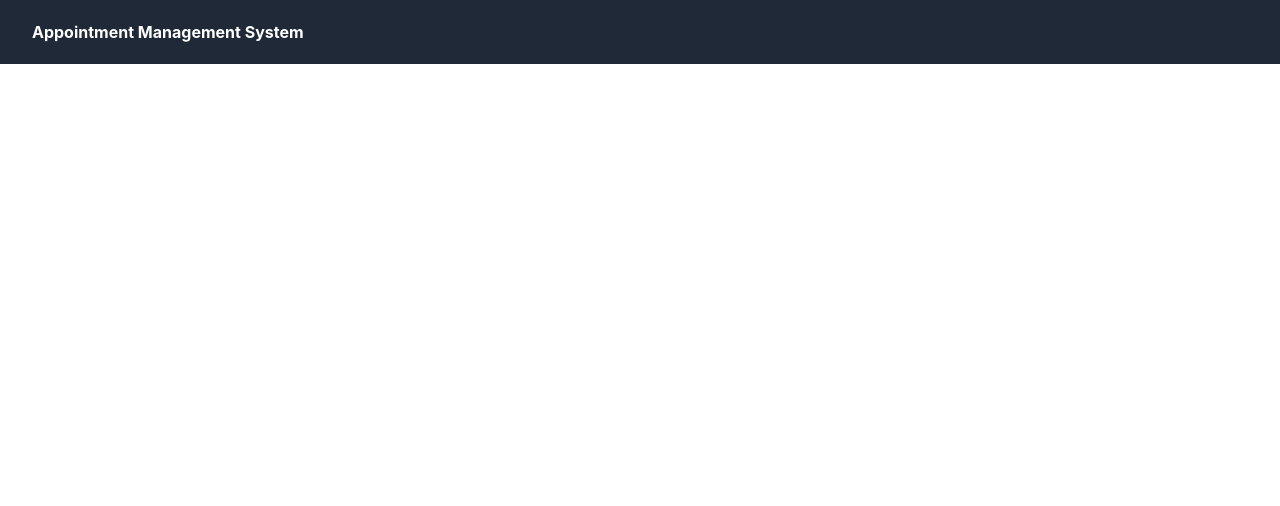
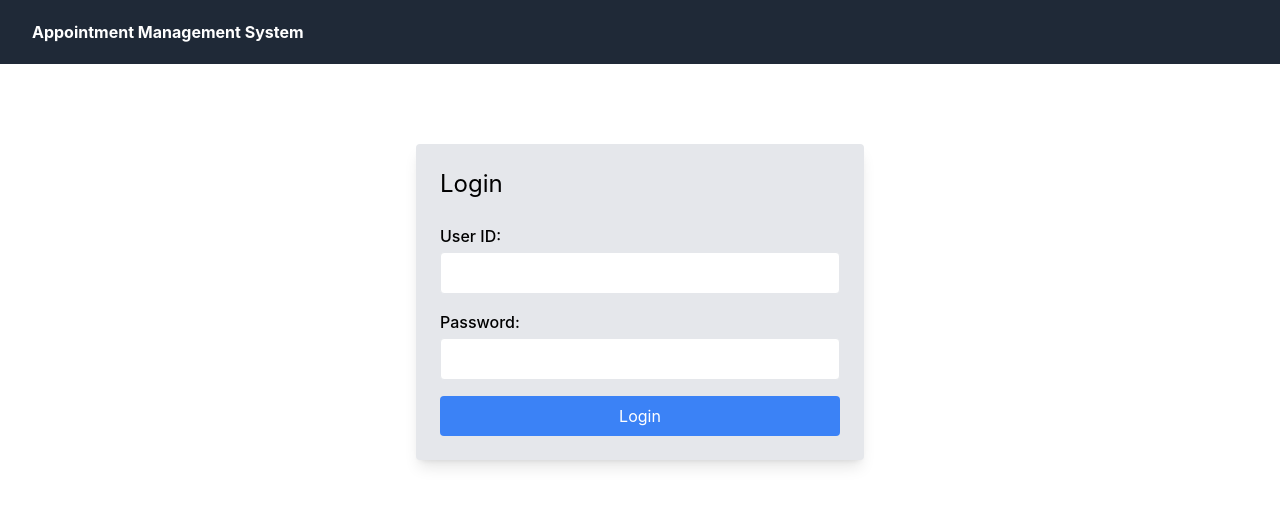
Before and after one commit to sunishaarora/appointment-system-ui, a React (Create React App) app: page /login in a window 1280 px wide. Shown: the top 506 px of the page. Built offline with nearby package versions, Linux system fonts and the light colour scheme.

Commit message:
Adding login functionality

```diff
--- a/src/App.js
+++ b/src/App.js
@@ -1,4 +1,5 @@
-import { BrowserRouter, Routes, Route } from "react-router-dom";
+import React from "react";
+import {BrowserRouter, Routes, Route, useParams} from "react-router-dom";
 import "./App.css";
 import AddUser from "./components/AddUser";
 import UserList from "./components/UserList";
@@ -8,6 +9,8 @@ import ListAppt from "./components/ListAppt";
 import UpdateAppt from "./components/UpdateAppt";
 import AddAppt from "./components/AddAppt";
 import Homepage from "./components/Homepage";
+import Login from "./components/Login";
+import UserDashboard from "./components/UserDashboard";
 
 function App() {
     return (
@@ -22,9 +25,19 @@ function App() {
                 <Route path="/apptList" element={<ListAppt />} />
                 <Route path="/addAppt" element={<AddAppt />} />
                 <Route path="/updateAppt/:appointmentId" element={<UpdateAppt />} />
+                <Route exact path="/login" element={<Login />} />
+                <Route exact path="/dashboard/:userId" element={<Dashboard />} />
+                <Route exact path="/admin/dashboard" element={<Homepage />} />
             </Routes>
         </BrowserRouter>
     );
 }
 
+const Dashboard = (props) => {
+    const { userId } = useParams();
+    console.log("userId:", userId);
+
+    return <UserDashboard userId={userId}/>;
+};
+
 export default App;
--- a/src/components/Homepage.js
+++ b/src/components/Homepage.js
@@ -9,21 +9,22 @@ const Homepage = () => {
   };
 
   const handleApptsButtonClick = () => {
-    navigate('/ListAppt');
+    navigate('/ApptList');
   };
 
   return (
       <div className="flex flex-col items-center justify-start h-screen pt-16">
+        <h1 className="text-4xl text-center font-bold mb-8">Welcome to the Appointment Management System!</h1>
         <div className="space-x-4">
           <button
               onClick={handleUserButtonClick}
-          className="rounded text-white font-semibold bg-green-400 hover:bg-green-700 py-3 px-8 w-48"
+              className="rounded text-white font-semibold bg-black hover:bg-gray-900 py-4 px-12 w-72"
           >
             Users
           </button>
           <button
               onClick={handleApptsButtonClick}
-          className="rounded text-white font-semibold bg-red-400 hover:bg-red-700 py-3 px-8 w-48"
+              className="rounded text-white font-semibold bg-black hover:bg-gray-900 py-4 px-12 w-72"
           >
             Appointments
           </button>
--- /dev/null
+++ b/src/components/Login.js
@@ -0,0 +1,71 @@
+import React, { useState } from "react";
+import { Link, useNavigate } from "react-router-dom";
+import AuthService from "../services/AuthService";
+
+const Login = () => {
+    const [userId, setUserId] = useState("");
+    const [password, setPassword] = useState("");
+    const [error, setError] = useState("");
+
+    const navigate = useNavigate();
+
+    const handleUserIdChange = (e) => {
+        setUserId(e.target.value);
+    };
+
+    const handlePasswordChange = (e) => {
+        setPassword(e.target.value);
+    };
+
+    const handleLogin = async (e) => {
+        e.preventDefault();
+
+        try {
+            const redirectPath = await AuthService.login(userId, password);
+            navigate(redirectPath, { state: { userId } });
+        } catch (error) {
+            setError("Invalid User ID or password");
+        }
+    };
+
+    return (
+        <div className="container mx-auto max-w-md mt-20 p-6 bg-gray-200 rounded shadow-lg">
+            <h2 className="text-2xl mb-6">Login</h2>
+            <form onSubmit={handleLogin}>
+                <div className="mb-4">
+                    <label htmlFor="userId" className="block font-medium mb-1">
+                        User ID:
+                    </label>
+                    <input
+                        type="text"
+                        id="userId"
+                        value={userId}
+                        onChange={handleUserIdChange}
+                        className="w-full px-4 py-2 border rounded focus:outline-none focus:border-blue-500"
+                    />
+                </div>
+                <div className="mb-4">
+                    <label htmlFor="password" className="block font-medium mb-1">
+                        Password:
+                    </label>
+                    <input
+                        type="password"
+                        id="password"
+                        value={password}
+                        onChange={handlePasswordChange}
+                        className="w-full px-4 py-2 border rounded focus:outline-none focus:border-blue-500"
+                    />
+                </div>
+                {error && <p className="text-red-500 mb-4">{error}</p>}
+                <button
+                    type="submit"
+                    className="w-full bg-blue-500 text-white py-2 px-4 rounded hover:bg-blue-600"
+                >
+                    Login
+                </button>
+            </form>
+        </div>
+    );
+};
+
+export default Login;
--- /dev/null
+++ b/src/components/UserDashboard.js
@@ -0,0 +1,106 @@
+import React, { useEffect, useState } from "react";
+import moment from "moment";
+import { Link, useParams } from "react-router-dom";
+import ApptService from "../services/ApptService";
+
+const UserDashboard = ({ userId }) => {
+    const [loading, setLoading] = useState(true);
+    const [appointments, setAppointments] = useState([]);
+    //const { userID } = useParams();
+
+    console.log(userId);
+
+    useEffect(() => {
+        console.log("userId:", userId);
+        const fetchUserAppointments = async () => {
+            try {
+                const response = await ApptService.getAllAppts();
+                const filteredAppointments = response.data.filter(
+                    (appointment) => appointment.userId === Number(userId)
+                );
+                setAppointments(filteredAppointments);
+                setLoading(false);
+            } catch (error) {
+                console.log(error);
+            }
+        };
+
+        fetchUserAppointments();
+    }, [userId]);
+
+    const deleteAppointment = async (id) => {
+        try {
+            await ApptService.deleteAppt(id);
+            setAppointments((prevAppointments) =>
+                prevAppointments.filter((appointment) => appointment.id !== id)
+            );
+        } catch (error) {
+            console.log(error);
+        }
+    };
+
+
+    const renderAppointments = () => {
+        if (loading) {
+            return <tr><td colSpan="7">Loading...</td></tr>;
+        }
+
+        if (appointments.length === 0) {
+            return <tr><td colSpan="7">No appointments found.</td></tr>;
+        }
+
+        return appointments.map((appointment) => {
+            const startTime = moment(appointment.startTime).format("MMMM Do YYYY, h:mm a");
+            const endTime = moment(appointment.endTime).format("MMMM Do YYYY, h:mm a");
+
+            return (
+                <tr key={appointment.id}>
+                    <td className="py-4 px-6">{appointment.id}</td>
+                    <td className="py-4 px-6">{appointment.apptName}</td>
+                    <td className="py-4 px-6">{startTime}</td>
+                    <td className="py-4 px-6">{endTime}</td>
+                    <td className="py-4 px-6">
+                        <Link to={`/updateAppt/${appointment.id}`} className="text-indigo-600 hover:text-indigo-800 hover:underline pr-4">Edit</Link>
+                        <button onClick={() => deleteAppointment(appointment.id)} className="text-indigo-600 hover:text-indigo-800 hover:underline">Delete</button>
+                    </td>
+                </tr>
+            );
+        });
+    };
+
+    return (
+        <div className="container mx-auto mt-8">
+            <h1 className="text-4xl font-bold mb-8 text-center">User Dashboard</h1>
+            <div className="flex justify-end mb-4">
+                <Link
+                    to={`/editUser/${userId}`}
+                    className="bg-blue-500 hover:bg-blue-600 text-white py-2 px-4 rounded"
+                >
+                    Update User Details
+                </Link>
+            </div>
+            <div className="bg-white p-8 shadow">
+                <h2 className="text-2xl font-semibold mb-4">Upcoming Appointments</h2>
+
+            <div className="flex shadow border-b">
+                <table className="min-w-full">
+                    <thead className="bg-gray-50">
+                    <tr>
+                        <th className="text-left font-medium text-gray-500 uppercase tracking-wider py-3 px-6">Appt ID</th>
+                        <th className="text-left font-medium text-gray-500 uppercase tracking-wider py-3 px-6">Appointment Name</th>
+                        <th className="text-left font-medium text-gray-500 uppercase tracking-wider py-3 px-6">Start Time</th>
+                        <th className="text-left font-medium text-gray-500 uppercase tracking-wider py-3 px-6">End Time</th>
+                        <th className="text-left font-medium text-gray-500 uppercase tracking-wider py-3 px-6">Actions</th>
+                    </tr>
+                    </thead>
+                    <tbody className="bg-white">
+                    {renderAppointments()}
+                    </tbody>
+                </table>
+            </div>
+        </div>
+        </div>
+    );
+};
+
+export default UserDashboard;
--- /dev/null
+++ b/src/services/AuthService.js
@@ -0,0 +1,31 @@
+import UserService from "../services/UserService";
+
+const AuthService = {
+    login: async (userId, password) => {
+        if (userId === "0" && password === "ihavepower") {
+            // Redirect admin to admin dashboard
+            return "/admin/dashboard";
+        } else if (/^\d+$/.test(userId) && password === "nopower") {
+            // Redirect regular user to their dashboard
+            return `/dashboard/${userId}`;
+        } else {
+            throw new Error("Invalid User ID or password");
+        }
+    },
+
+    logout: () => {
+        localStorage.removeItem("user");
+    },
+
+    getCurrentUser: () => {
+        const user = localStorage.getItem("user");
+        return user ? JSON.parse(user) : null;
+    },
+
+    isAdmin: () => {
+        const user = AuthService.getCurrentUser();
+        return user && user.userId === 0;
+    },
+};
+
+export default AuthService;
```
Also changed, not shown: 1 other file (tests, documents, lock files or other folders). Lines whose indentation alone changed are shown as unchanged.
